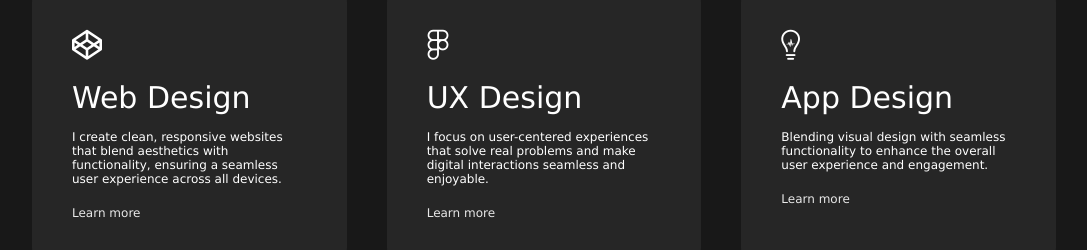
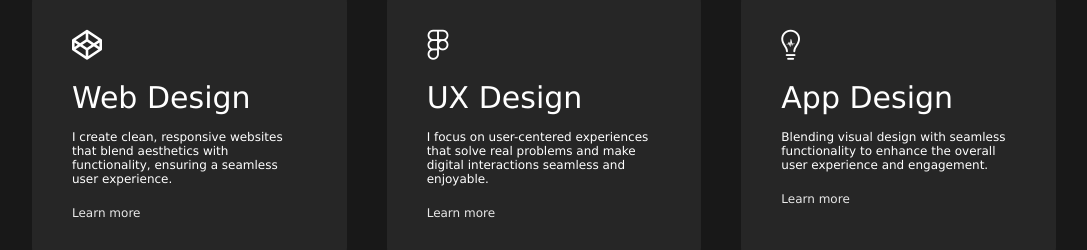
Before and after one commit to Shreyysaxena/PORTFOLIO, a plain HTML site: page index.html in a window 1280 px wide. Shown: the part 1616-1866 px from the top of the page, without its empty margins (96-1183 px from the left). Drawn offline with Linux system fonts and the light colour scheme.

Commit message:
update code

```diff
--- a/index.html
+++ b/index.html
@@ -79,7 +79,7 @@
             <div>
                 <i class="fa-brands fa-codepen"></i>
                 <h2>Web Design</h2>
-                <p>I create clean, responsive websites that blend aesthetics with functionality, ensuring a seamless user experience across all devices.</p>
+                <p>I create clean, responsive websites that blend aesthetics with functionality, ensuring a seamless user experience.</p>
                 <a href="./Extra/webdesign/index.html" target="_blank">Learn more</a>
             </div>
             <div>
```
